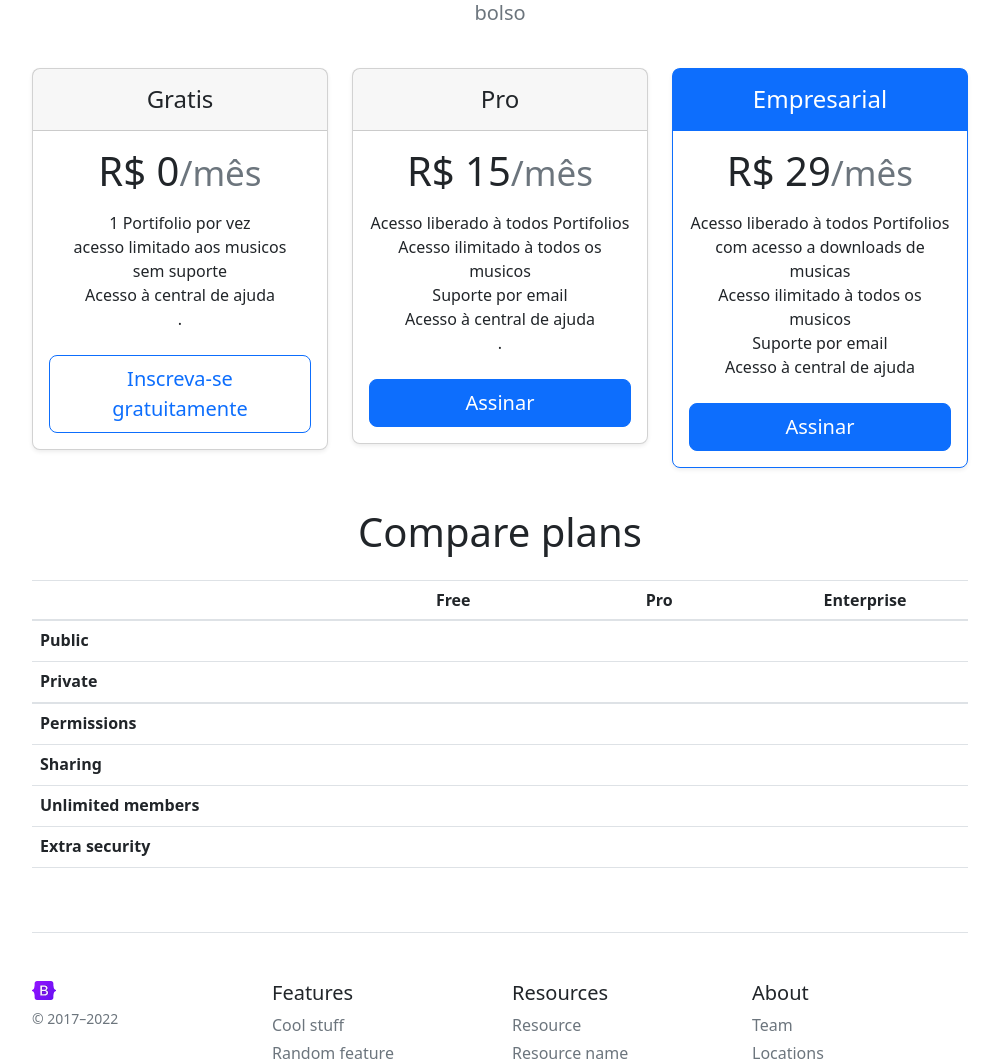
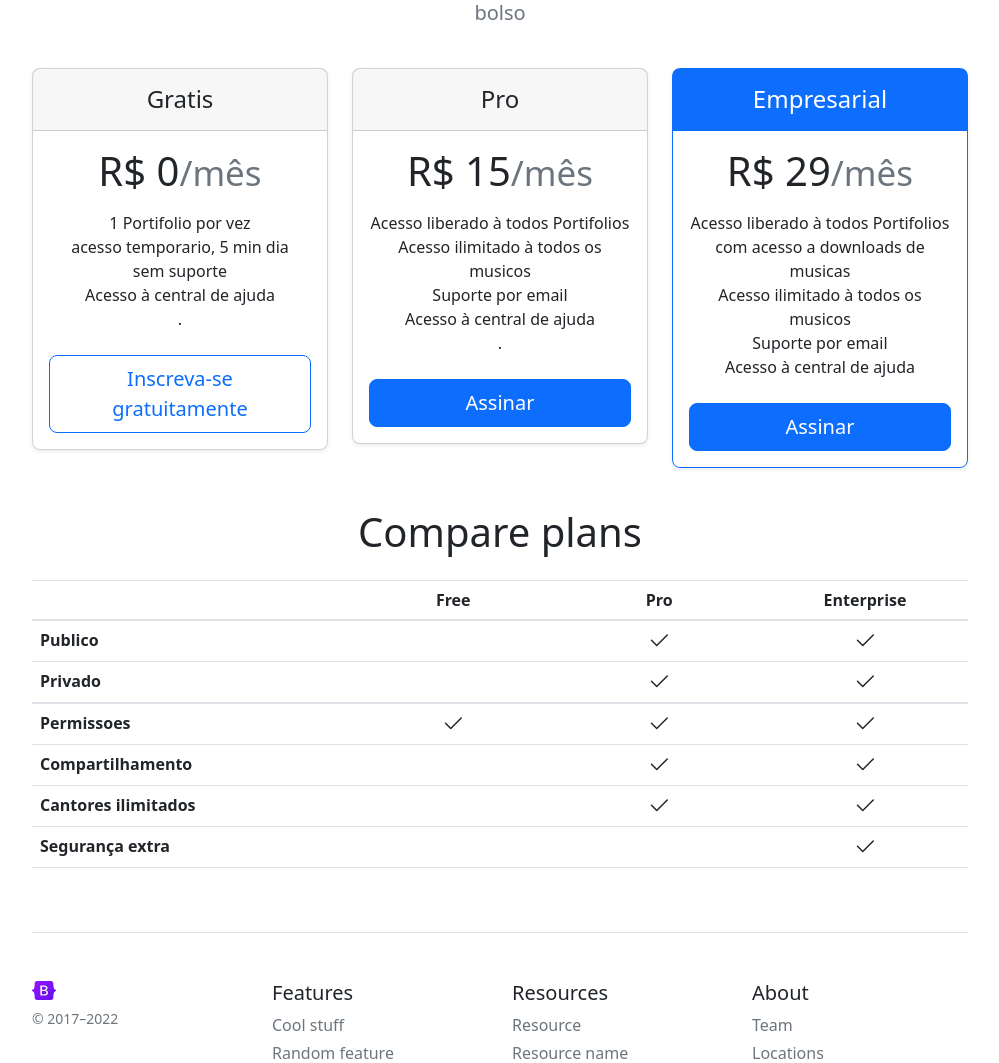
Before and after one commit to cassio202021041/catalogo-cantores, a Flask app: page / in a window 1280 px wide. Shown: the part 417-1480 px from the top of the page, without its empty margins (140-1139 px from the left). Run offline with Flask 2, Linux system fonts and the light colour scheme; lists and menus that the app fills with data are empty.

Commit message:
Update index.html

```diff
--- a/templates/index.html
+++ b/templates/index.html
@@ -92,9 +92,8 @@
 <svg xmlns="http://www.w3.org/2000/svg" style="display: none;">
   <symbol id="check" viewBox="0 0 16 16">
     <title>Check</title>
-
-
-
+    <path d="M13.854 3.646a.5.5 0 0 1 0 .708l-7 7a.5.5 0 0 1-.708 0l-3.5-3.5a.5.5 0 1 1 .708-.708L6.5 10.293l6.646-6.647a.5.5 0 0 1 .708 0z"/>
+  </symbol>
 </svg>
 
 <div class="container py-3">
@@ -129,7 +128,7 @@
             <h1 class="card-title pricing-card-title">R$ 0<small class="text-muted fw-light">/mês</small></h1>
             <ul class="list-unstyled mt-3 mb-4">
               <li>1 Portifolio por vez</li>
-              <li>acesso limitado aos musicos</li>
+              <li>acesso temporario, 5 min dia</li>
               <li>sem suporte</li>
               <li>Acesso à central de ajuda </li>
               <li>.</li>
@@ -189,13 +188,13 @@
         </thead>
         <tbody>
           <tr>
-            <th scope="row" class="text-start">Public</th>
-            <td><svg class="bi" width="24" height="24"><use xlink:href="#check"/></svg></td>
+            <th scope="row" class="text-start">Publico</th>
+            <td><svg class="bi" width="24" height="24"><use xlink:href=templates\icons-1.9.1\icons\bicycle.svg/></svg></td>
             <td><svg class="bi" width="24" height="24"><use xlink:href="#check"/></svg></td>
             <td><svg class="bi" width="24" height="24"><use xlink:href="#check"/></svg></td>
           </tr>
           <tr>
-            <th scope="row" class="text-start">Private</th>
+            <th scope="row" class="text-start">Privado</th>
             <td></td>
             <td><svg class="bi" width="24" height="24"><use xlink:href="#check"/></svg></td>
             <td><svg class="bi" width="24" height="24"><use xlink:href="#check"/></svg></td>
@@ -204,25 +203,25 @@
 
         <tbody>
           <tr>
-            <th scope="row" class="text-start">Permissions</th>
+            <th scope="row" class="text-start">Permissoes</th>
             <td><svg class="bi" width="24" height="24"><use xlink:href="#check"/></svg></td>
             <td><svg class="bi" width="24" height="24"><use xlink:href="#check"/></svg></td>
             <td><svg class="bi" width="24" height="24"><use xlink:href="#check"/></svg></td>
           </tr>
           <tr>
-            <th scope="row" class="text-start">Sharing</th>
+            <th scope="row" class="text-start">Compartilhamento</th>
             <td></td>
             <td><svg class="bi" width="24" height="24"><use xlink:href="#check"/></svg></td>
             <td><svg class="bi" width="24" height="24"><use xlink:href="#check"/></svg></td>
           </tr>
           <tr>
-            <th scope="row" class="text-start">Unlimited members</th>
+            <th scope="row" class="text-start">Cantores ilimitados</th>
             <td></td>
             <td><svg class="bi" width="24" height="24"><use xlink:href="#check"/></svg></td>
             <td><svg class="bi" width="24" height="24"><use xlink:href="#check"/></svg></td>
           </tr>
           <tr>
-            <th scope="row" class="text-start">Extra security</th>
+            <th scope="row" class="text-start">Segurança extra</th>
             <td></td>
             <td></td>
             <td><svg class="bi" width="24" height="24"><use xlink:href="#check"/></svg></td>
```
